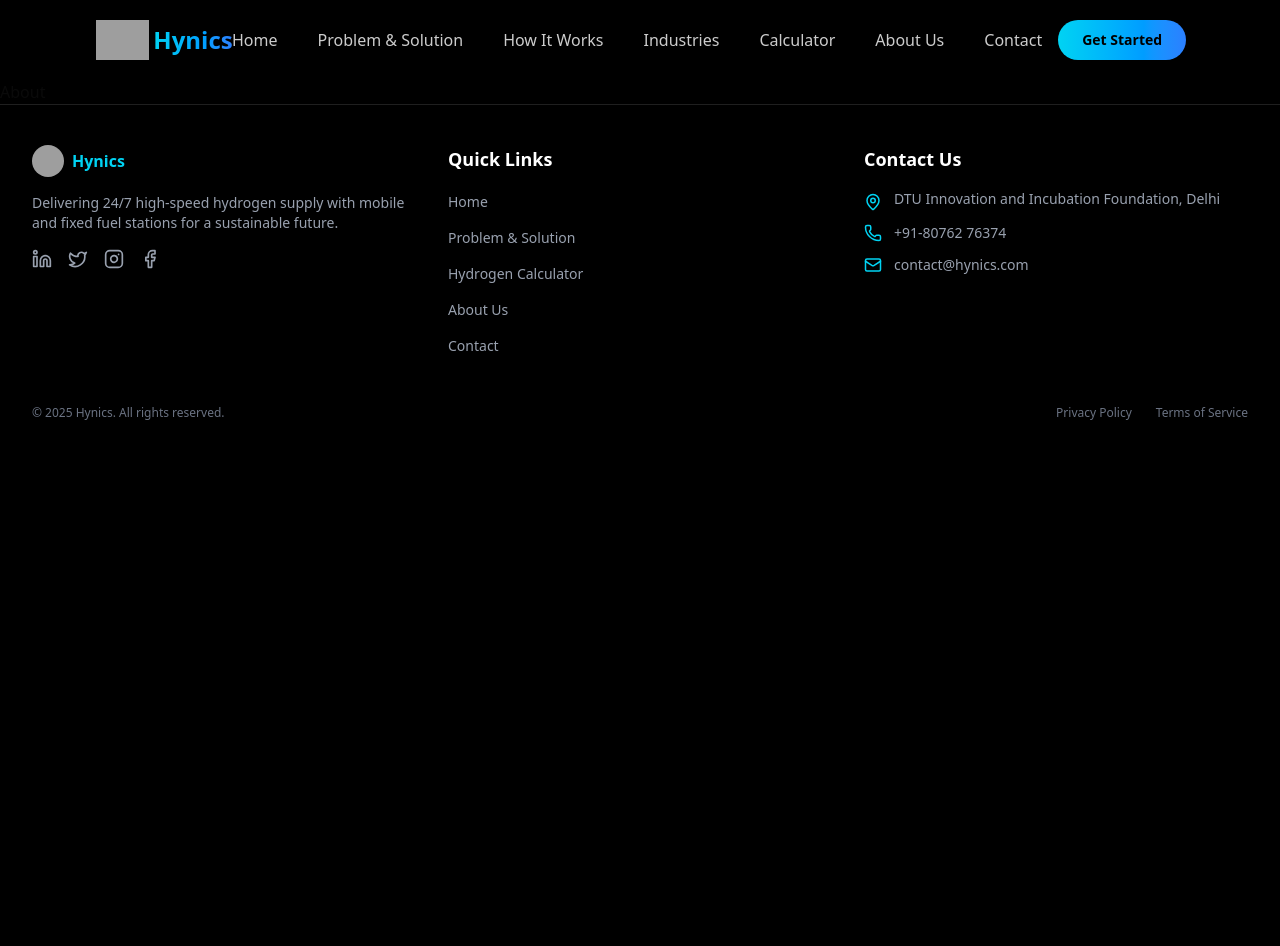
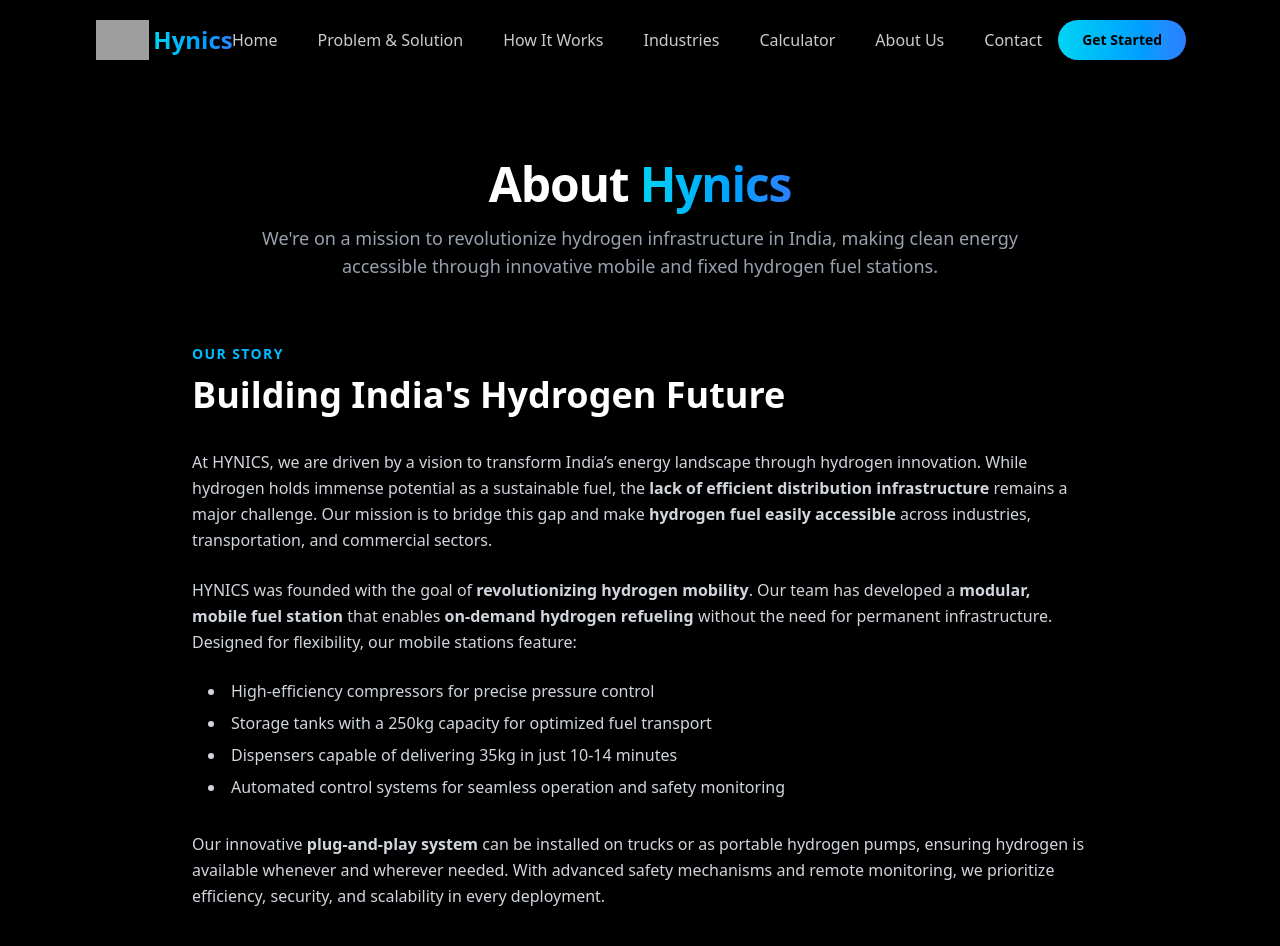
Before and after one commit to s4mzai/hynics-frontend, a React (Vite) app: page /about in a window 1280 px wide. Shown: the top 946 px of the page. Before the commit the page ends 800 px from the top, so only its background shows below. Built offline with nearby package versions, Linux system fonts and the light colour scheme; grey boxes are pictures that could not be loaded.

Commit message:
Add About Hynics Section to About Page

```diff
--- /dev/null
+++ b/src/components/AboutPage/AboutHynics.jsx
@@ -0,0 +1,83 @@
+import React from 'react';
+
+const content = {
+  mission: "We're on a mission to revolutionize hydrogen infrastructure in India, making clean energy accessible through innovative mobile and fixed hydrogen fuel stations.",
+  storyHeader: "OUR STORY",
+  storyTitle: "Building India's Hydrogen Future",
+  body: [
+    {
+      text: "At HYNICS, we are driven by a vision to transform India’s energy landscape through hydrogen innovation. While hydrogen holds immense potential as a sustainable fuel, the **lack of efficient distribution infrastructure** remains a major challenge. Our mission is to bridge this gap and make **hydrogen fuel easily accessible** across industries, transportation, and commercial sectors."
+    },
+    {
+      text: "HYNICS was founded with the goal of **revolutionizing hydrogen mobility**. Our team has developed a **modular, mobile fuel station** that enables **on-demand hydrogen refueling** without the need for permanent infrastructure. Designed for flexibility, our mobile stations feature:"
+    }
+  ],
+  features: [
+    "High-efficiency compressors for precise pressure control",
+    "Storage tanks with a 250kg capacity for optimized fuel transport",
+    "Dispensers capable of delivering 35kg in just 10-14 minutes",
+    "Automated control systems for seamless operation and safety monitoring"
+  ],
+  closing: [
+    {
+      text: "Our innovative **plug-and-play system** can be installed on trucks or as portable hydrogen pumps, ensuring hydrogen is available whenever and wherever needed. With advanced safety mechanisms and remote monitoring, we prioritize efficiency, security, and scalability in every deployment."
+    },
+    {
+      text: "Backed by industry leaders like **Mercedes-Benz R&D India and T-Hub**, we are rapidly expanding our **hydrogen refueling ecosystem** to support the transition towards clean energy solutions. Our goal is to **reduce hydrogen transportation costs** and **accelerate adoption** at the grassroots level, making sustainable fuel a reality for everyone."
+    },
+    {
+      text: "At HYNICS, we are not just building hydrogen fuel stations – we are building the future of clean energy in India."
+    }
+  ]
+};
+
+const AboutHynics = () => {
+  return (
+    <div className="min-h-screen text-gray-100 p-4 sm:p-8">
+      <header className="max-w-4xl mx-auto text-center py-8 sm:py-12">
+        <h1 className="text-4xl sm:text-5xl font-extrabold text-white mb-4 tracking-tight">
+          About <span className='bg-clip-text text-transparent bg-gradient-to-r from-cyan-400 to-blue-500'>  Hynics</span>
+        </h1>
+        <p className="text-base sm:text-lg text-gray-400 max-w-3xl mx-auto">
+          {content.mission}
+        </p>
+      </header>
+      <section className="max-w-4xl mx-auto pt-4 pb-16">
+        <div className="mb-8">
+          <p className="text-sm font-semibold uppercase text-sky-400 mb-2 tracking-widest">
+            {content.storyHeader}
+          </p>
+          <h2 className="text-3xl sm:text-4xl font-bold text-white leading-tight">
+            {content.storyTitle}
+          </h2>
+        </div>
+        <div className="space-y-6 text-gray-300">
+          {content.body.map((p, index) => (
+            <p key={index} className="text-base leading-relaxed">
+              <span dangerouslySetInnerHTML={{
+                __html: p.text.replace(/\*\*(.*?)\*\*/g, '<strong>$1</strong>')
+              }} />
+            </p>
+          ))}
+          <ul className="list-disc list-inside space-y-2 pl-4 text-base">
+            {content.features.map((feature, index) => (
+              <li key={index} className="text-gray-300">
+                {feature}
+              </li>
+            ))}
+          </ul>
+          {content.closing.map((p, index) => (
+            <p key={`closing-${index}`} className="text-base leading-relaxed pt-2">
+              <span dangerouslySetInnerHTML={{
+                __html: p.text.replace(/\*\*(.*?)\*\*/g, '<strong>$1</strong>')
+              }} />
+            </p>
+          ))}
+        </div>
+      </section>
+
+    </div>
+  );
+};
+
+export default AboutHynics;
--- a/src/pages/About.jsx
+++ b/src/pages/About.jsx
@@ -1,7 +1,10 @@
+import AboutHynics from "@/components/AboutPage/AboutHynics"
 
 const About = () => {
   return (
-    <div>About</div>
+    <div>
+      <AboutHynics/>
+    </div>
   )
 }
 
```
